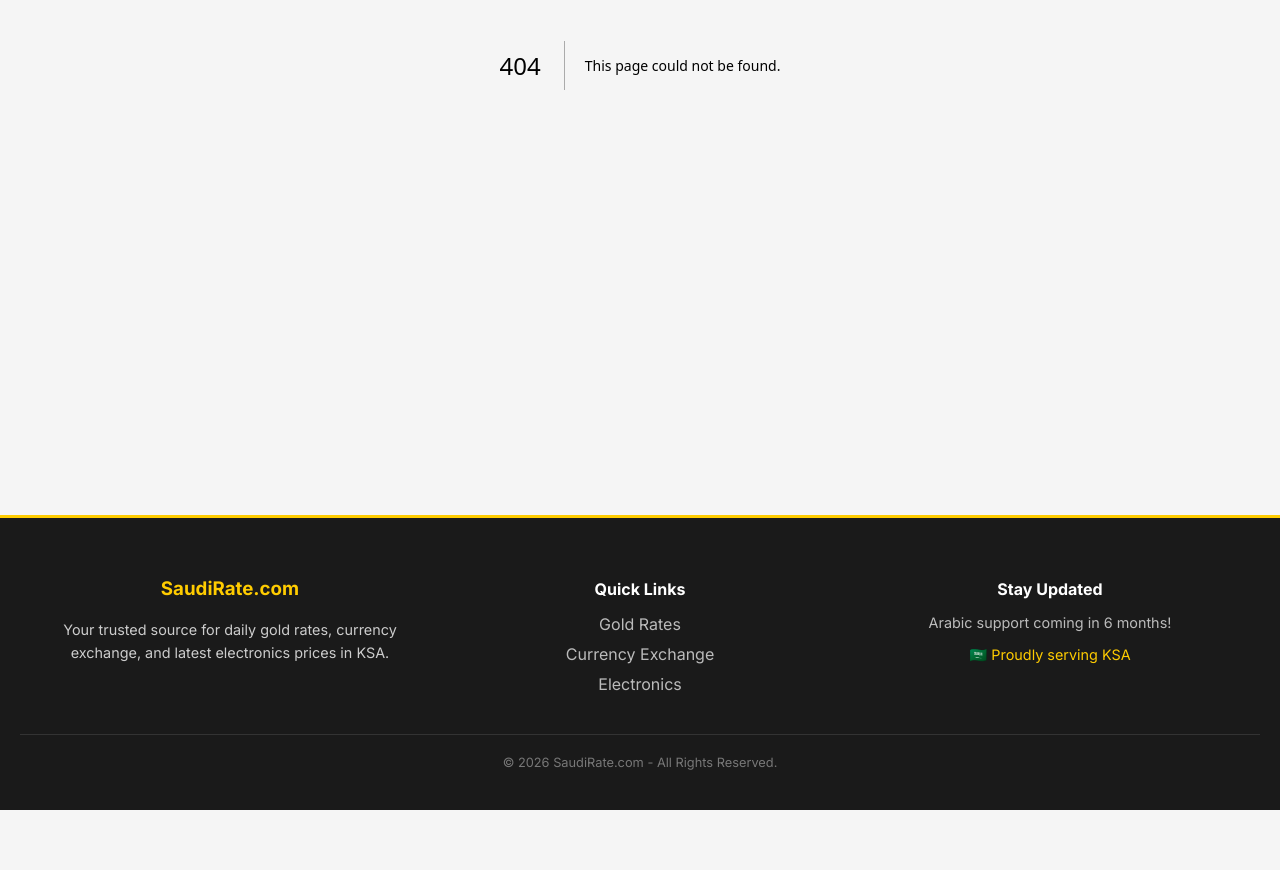
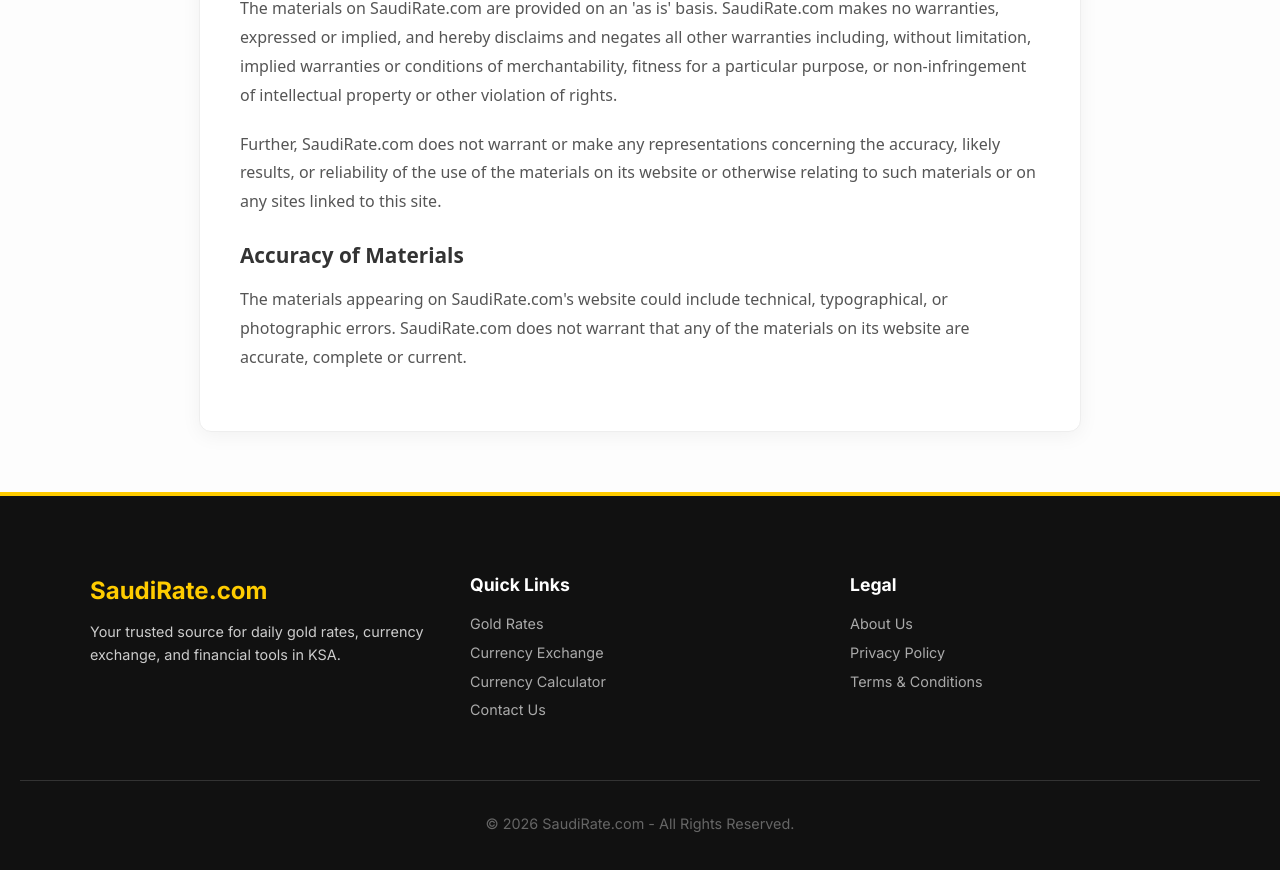
Before and after one commit to DiGiSaudia/saudirate, a Next.js app: page /terms in a window 1280 px wide. Before the commit this address had no page. Shown: the part 394-1264 px from the top of the page. Before the commit the page ends 1204 px from the top, so only its background shows below. Built offline with nearby package versions, Linux system fonts and the light colour scheme.

Commit message:
Added About, Privacy, Terms pages and updated Footer

```diff
--- a/app/components/Footer.tsx
+++ b/app/components/Footer.tsx
@@ -1,59 +1,46 @@
 import React from 'react';
 import Link from 'next/link';
 
-export default function Footer() {
+const Footer = () => {
   return (
-    <footer style={{
-      backgroundColor: '#1a1a1a',
-      color: 'white',
-      padding: '40px 20px',
-      marginTop: '50px',
-      borderTop: '3px solid #ffcc00'
-    }}>
-      <div style={{
-        maxWidth: '1200px',
-        margin: '0 auto',
-        display: 'grid',
-        gridTemplateColumns: 'repeat(auto-fit, minmax(250px, 1fr))',
-        gap: '30px',
-        textAlign: 'center'
-      }}>
-        {/* About Section */}
+    <footer style={{ backgroundColor: '#111', color: '#fff', padding: '60px 20px', fontSize: '0.9rem', borderTop: '4px solid #ffcc00' }}>
+      <div style={{ maxWidth: '1100px', margin: '0 auto', display: 'grid', gridTemplateColumns: 'repeat(auto-fit, minmax(200px, 1fr))', gap: '40px' }}>
+
+        {/* Brand Section */}
         <div>
-          <h3 style={{ color: '#ffcc00' }}>SaudiRate.com</h3>
-          <p style={{ fontSize: '0.9rem', color: '#ccc', lineHeight: '1.6' }}>
-            Your trusted source for daily gold rates, currency exchange, and latest electronics prices in KSA.
+          <h2 style={{ fontSize: '1.5rem', color: '#ffcc00', marginBottom: '15px' }}>SaudiRate.com</h2>
+          <p style={{ color: '#ccc', lineHeight: '1.6' }}>
+            Your trusted source for daily gold rates, currency exchange, and financial tools in KSA.
           </p>
         </div>
 
         {/* Quick Links */}
         <div>
-          <h4 style={{ marginBottom: '15px' }}>Quick Links</h4>
-          <div style={{ display: 'flex', flexDirection: 'column', gap: '10px' }}>
-            <Link href="/gold-rates" style={{ color: '#bbb', textDecoration: 'none' }}>Gold Rates</Link>
-            <Link href="/currency" style={{ color: '#bbb', textDecoration: 'none' }}>Currency Exchange</Link>
-            <Link href="/electronics" style={{ color: '#bbb', textDecoration: 'none' }}>Electronics</Link>
-          </div>
+          <h3 style={{ fontSize: '1.1rem', marginBottom: '15px', color: 'white' }}>Quick Links</h3>
+          <ul style={{ listStyle: 'none', padding: 0, lineHeight: '2' }}>
+            <li><Link href="/gold-rates" style={{ color: '#aaa', textDecoration: 'none' }}>Gold Rates</Link></li>
+            <li><Link href="/currency" style={{ color: '#aaa', textDecoration: 'none' }}>Currency Exchange</Link></li>
+            <li><Link href="/calculator" style={{ color: '#aaa', textDecoration: 'none' }}>Currency Calculator</Link></li>
+            <li><Link href="/contact" style={{ color: '#aaa', textDecoration: 'none' }}>Contact Us</Link></li>
+          </ul>
         </div>
 
-        {/* Contact info */}
+        {/* Legal Pages */}
         <div>
-          <h4 style={{ marginBottom: '15px' }}>Stay Updated</h4>
-          <p style={{ fontSize: '0.9rem', color: '#bbb' }}>Arabic support coming in 6 months!</p>
-          <p style={{ fontSize: '0.9rem', color: '#ffcc00' }}>🇸🇦 Proudly serving KSA</p>
+          <h3 style={{ fontSize: '1.1rem', marginBottom: '15px', color: 'white' }}>Legal</h3>
+          <ul style={{ listStyle: 'none', padding: 0, lineHeight: '2' }}>
+            <li><Link href="/about" style={{ color: '#aaa', textDecoration: 'none' }}>About Us</Link></li>
+            <li><Link href="/privacy-policy" style={{ color: '#aaa', textDecoration: 'none' }}>Privacy Policy</Link></li>
+            <li><Link href="/terms" style={{ color: '#aaa', textDecoration: 'none' }}>Terms & Conditions</Link></li>
+          </ul>
         </div>
       </div>
 
-      <div style={{
-        textAlign: 'center',
-        marginTop: '40px',
-        paddingTop: '20px',
-        borderTop: '1px solid #333',
-        fontSize: '0.8rem',
-        color: '#777'
-      }}>
-        © 2026 SaudiRate.com - All Rights Reserved.
+      <div style={{ borderTop: '1px solid #333', marginTop: '40px', paddingTop: '20px', textAlign: 'center', color: '#666' }}>
+        <p>&copy; {new Date().getFullYear()} SaudiRate.com - All Rights Reserved.</p>
       </div>
     </footer>
   );
-}
+};
+
+export default Footer;
--- /dev/null
+++ b/app/terms/page.tsx
@@ -0,0 +1,32 @@
+'use client';
+import React from 'react';
+
+const TermsPage = () => {
+  return (
+    <div style={{ padding: '60px 20px', backgroundColor: '#fdfdfd', minHeight: '80vh', fontFamily: 'system-ui, sans-serif' }}>
+      <div style={{ maxWidth: '800px', margin: '0 auto', backgroundColor: 'white', padding: '40px', borderRadius: '12px', boxShadow: '0 4px 20px rgba(0,0,0,0.05)', border: '1px solid #eee' }}>
+        <h1 style={{ fontSize: '2.5rem', fontWeight: 'bold', marginBottom: '20px', color: '#1a1a1a' }}>Terms and Conditions</h1>
+
+        <p style={{ lineHeight: '1.8', color: '#555', marginBottom: '20px' }}>
+          Welcome to SaudiRate.com! These terms and conditions outline the rules and regulations for the use of SaudiRate.com's Website.
+        </p>
+
+        <h3 style={{ fontSize: '1.3rem', marginTop: '25px', marginBottom: '10px', color: '#333' }}>Disclaimer</h3>
+        <p style={{ lineHeight: '1.8', color: '#555', marginBottom: '20px' }}>
+          The materials on SaudiRate.com are provided on an 'as is' basis. SaudiRate.com makes no warranties, expressed or implied, and hereby disclaims and negates all other warranties including, without limitation, implied warranties or conditions of merchantability, fitness for a particular purpose, or non-infringement of intellectual property or other violation of rights.
+        </p>
+
+        <p style={{ lineHeight: '1.8', color: '#555', marginBottom: '20px' }}>
+          Further, SaudiRate.com does not warrant or make any representations concerning the accuracy, likely results, or reliability of the use of the materials on its website or otherwise relating to such materials or on any sites linked to this site.
+        </p>
+
+        <h3 style={{ fontSize: '1.3rem', marginTop: '25px', marginBottom: '10px', color: '#333' }}>Accuracy of Materials</h3>
+        <p style={{ lineHeight: '1.8', color: '#555', marginBottom: '20px' }}>
+          The materials appearing on SaudiRate.com's website could include technical, typographical, or photographic errors. SaudiRate.com does not warrant that any of the materials on its website are accurate, complete or current.
+        </p>
+      </div>
+    </div>
+  );
+};
+
+export default TermsPage;
```
Also changed, not shown: app/about/page.tsx (added, +34 -0 lines), app/privacy-policy/page.tsx (added, +29 -0 lines).
